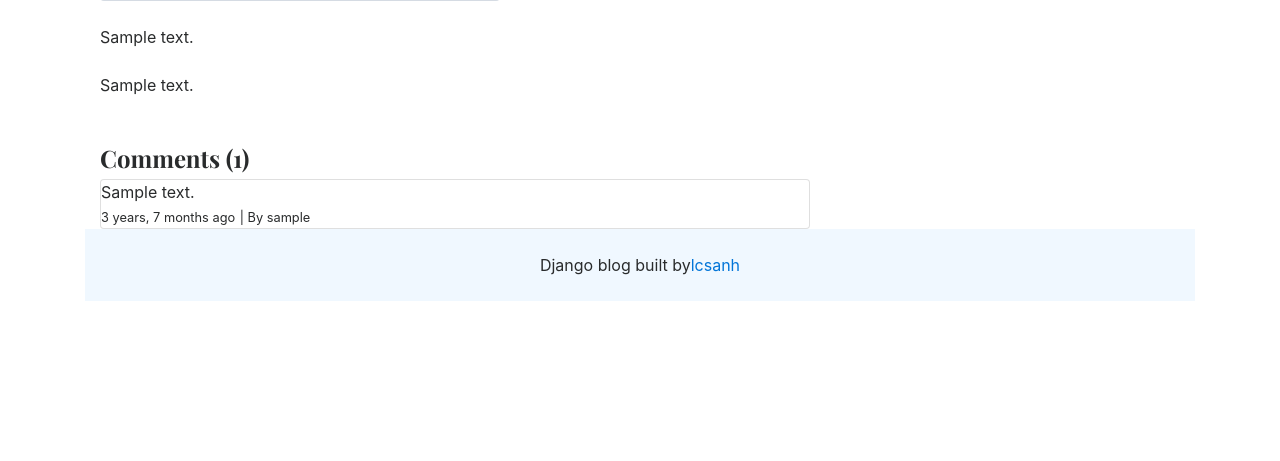
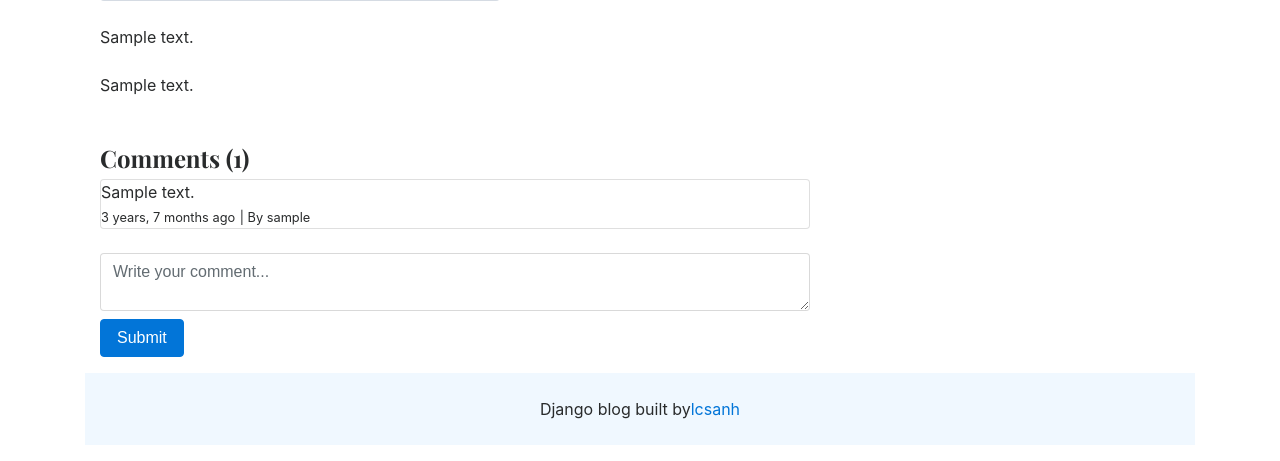
Before and after one commit to congsanhle99/django-blog, a Django app: template templates/blogs.html in a window 1280 px wide. Shown: the part 613-1074 px from the top of the page. Before the commit the page ends 914 px from the top, so only its background shows below. Run offline with Django 4.2, Linux system fonts and the light colour scheme; tables that the repository leaves empty hold one stand-in row (values such as "Sample post"); the template is opened without the code that fills it: values that come from a table or form of the project are taken from there, most other values are stand-ins (such as "Sample title", 1, 10 or a date in 2020); grey boxes marked "Sample" are stand-in pictures; data that the repository does not hold is empty.

Commit message:
add comment

```diff
--- a/templates/blogs.html
+++ b/templates/blogs.html
@@ -29,7 +29,7 @@
         <h4>Comments ({{ comment_count }})</h4>
         {% if comments %}
           {% for comment in comments %}
-            <div class="card">
+            <div class="card mt-1">
               <div class="card-body">
                 <p class="card-text mb-0">{{ comment }}</p>
                 <span>
@@ -42,6 +42,18 @@
         {% else %}
         Not comment yet!
         {% endif %}
+        <!-- -->
+        <br>
+        <!-- add comment -->
+        <div class="form-group">
+          <form action="" method="POST">
+            {% csrf_token %}
+            <div class="form-group">
+              <textarea name="comment" class="form-control" placeholder="Write your comment..."></textarea>
+              <input type="submit" value="Submit" class="btn btn-primary mt-2">
+            </div>
+          </form>
+        </div>
         <!-- -->
       </article>
     </div>
```
Also changed, not shown: blogs/views.py (+8 -1 lines).
